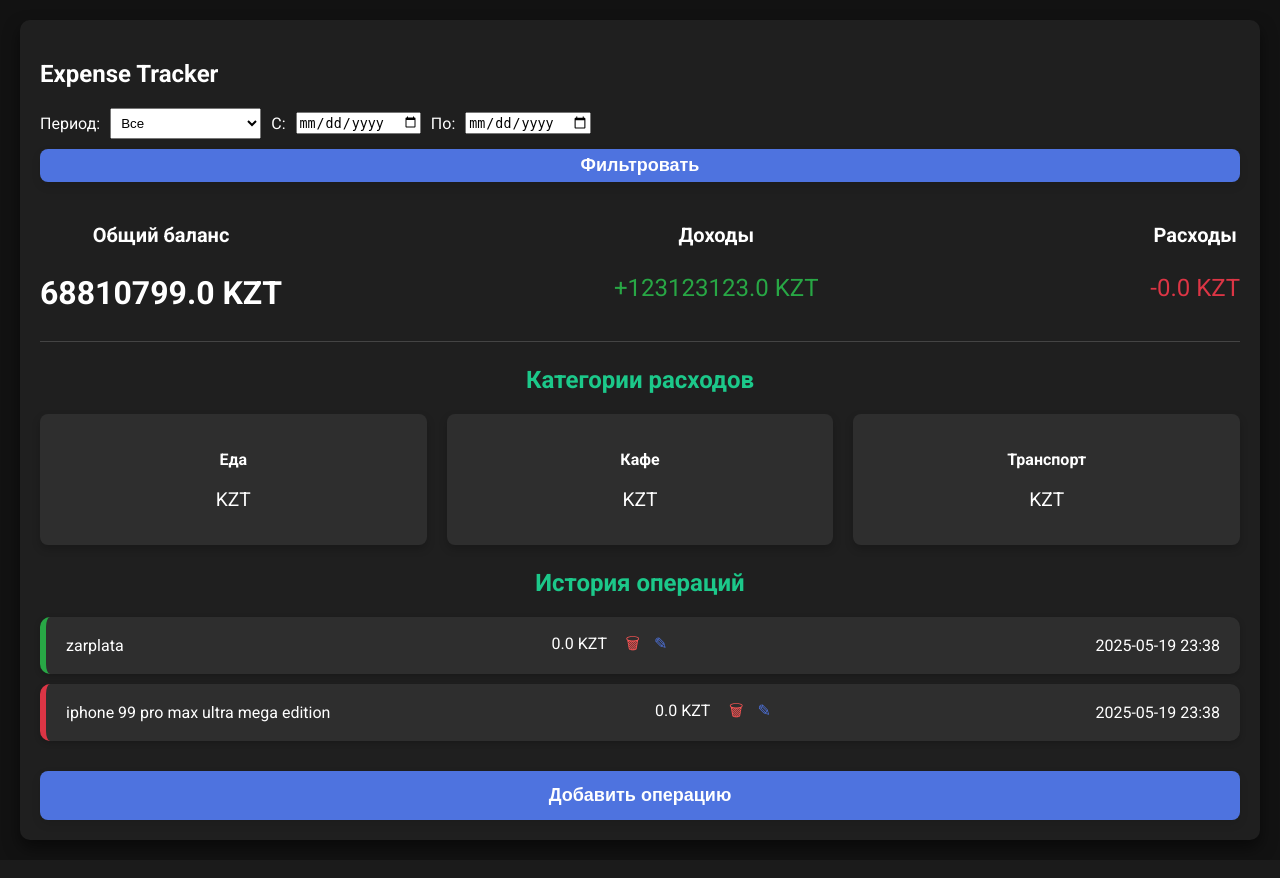
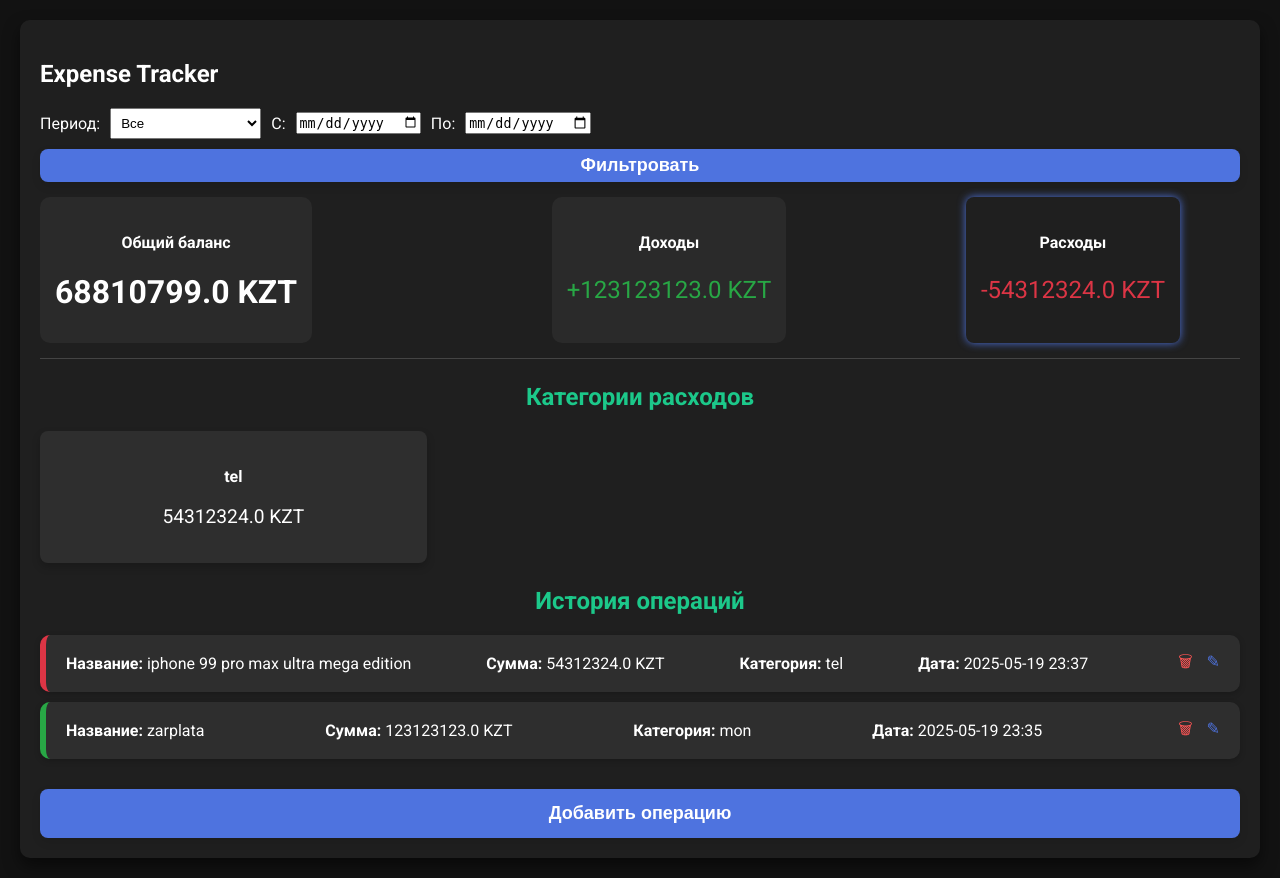
Before and after one commit to AbiCDM/finance-application, a Django app: page / in a window 1280 px wide. Shown: the part 88-966 px from the top of the page. Before the commit the page ends 939 px from the top, so only its background shows below. Run offline with Django 3.2, Linux system fonts and the light colour scheme; a user stored in the database is signed in; data comes from the database, SQL or seed files in the repository; both versions use the stored data as it was after the commit.

Commit message:
category

```diff
--- a/expense/settings.py
+++ b/expense/settings.py
@@ -26,7 +26,7 @@
 
 ALLOWED_HOSTS = ['*']
 
-DEFAULT_AUTO_FIELD = 'django.db.models.BigAutoField'
+
 # Application definition
 
 INSTALLED_APPS = [
@@ -39,6 +39,7 @@
     'django.contrib.sites',
     'home'
 ]
+DEFAULT_AUTO_FIELD = 'django.db.models.BigAutoField'
 SITE_ID = 1
 MIDDLEWARE = [
     'django.middleware.security.SecurityMiddleware',
--- a/home/models.py
+++ b/home/models.py
@@ -18,12 +18,27 @@
     balance = models.FloatField(blank=True , null=True)
 
 
+class Category(models.Model):
+    user = models.ForeignKey(User, on_delete=models.CASCADE, null=True, blank=True)
+    name = models.CharField(max_length=50)
+
+    class Meta:
+        unique_together = ('user', 'name')  # чтобы у одного пользователя не было дубликатов
+
+    def __str__(self):
+        return self.name
+
 class Expense(models.Model):
     user = models.ForeignKey(User , on_delete=models.CASCADE)
     name = models.CharField(max_length=100)
     amount = models.FloatField()
     expense_type = models.CharField(max_length=100 , choices=TYPE)
     date = models.DateTimeField(default=timezone.now)
+    category = models.ForeignKey(Category, null=True, blank=True, on_delete=models.SET_NULL)
+
+
+
+
 
 
 @receiver(post_save, sender=User)
--- a/home/templates/base.html
+++ b/home/templates/base.html
@@ -116,13 +116,30 @@
       }
 
       .balance-info {
+        background-color: #2a2a2a; /* светлее общего фона */
         text-align: center;
-        font-size: 20px;
+        padding: 15px;
+        border-radius: 10px;
+        transition: background-color 0.3s ease;
+        cursor: pointer;
       }
 
       .balance-info h1 {
         font-size: 2rem;
         margin: 10px 0;
+      }
+
+      .balance-info.active-tab {
+        background-color: var(--secondary-color); /* темный фон, как у контейнера */
+      }
+
+      #expense-block {
+        margin-right: 60px; /* уменьшаем отступ слева для расходов */
+      }
+
+
+      #income-block {
+        margin-left: 60px; /* уменьшаем отступ слева для расходов */
       }
 
       .money {
@@ -316,6 +333,11 @@
         box-shadow: 0 2px 10px rgba(0, 0, 0, 0.2);
       }
 
+      .active-tab {
+        box-shadow: 0 0 8px #4e73df;
+        border-radius: 8px;
+      }
+
     </style>
   </head>
   <body>
--- a/home/templates/home.html
+++ b/home/templates/home.html
@@ -27,39 +27,52 @@
     <h4>Общий баланс</h4>
     <h1 id="balance">{{ profile.balance }} KZT</h1>
   </div>
-  <div class="balance-info">
+
+  <div id="income-block" class="balance-info" >
     <h4>Доходы</h4>
     <p id="money-plus" class="money plus">+{{ profile.income }} KZT</p>
   </div>
-  <div class="balance-info">
+
+  <div id="expense-block" class="balance-info">
     <h4>Расходы</h4>
     <p id="money-minus" class="money minus">-{{ profile.expenses }} KZT</p>
   </div>
 </div>
 
 <h3>Категории расходов</h3>
-<div class="categories">
-  <div class="category-card">
-    <h4>Еда</h4>
-    <p>{{ profile.food }} KZT</p>
-  </div>
-  <div class="category-card">
-    <h4>Кафе</h4>
-    <p>{{ profile.cafe }} KZT</p>
-  </div>
-  <div class="category-card">
-    <h4>Транспорт</h4>
-    <p>{{ profile.transport }} KZT</p>
-  </div>
+<div id="expense-categories" class="categories">
+  {% for cat in category_expense %}
+    <div class="category-card">
+      <h4>{{ cat.name }}</h4>
+      <p>{{ cat.total|default:0 }} KZT</p>
+    </div>
+  {% endfor %}
+</div>
+
+<div id="income-categories" class="categories" style="display: none;">
+  {% for cat in category_income %}
+    <div class="category-card">
+      <h4>{{ cat.name }}</h4>
+      <p>{{ cat.total|default:0 }} KZT</p>
+    </div>
+  {% endfor %}
 </div>
 
 <h3>История операций</h3>
 <ul id="list" class="transaction-list">
   {% for transaction in expenses %}
     <li class="{% if transaction.expense_type == 'Positive' %}plus{% else %}minus{% endif %}">
-      <span>{{ transaction.name }}</span>
+      <span><strong>Название:</strong> {{ transaction.name }}</span>
+      <span><strong>Сумма:</strong> {{ transaction.amount }} KZT</span>
+      <span><strong>Категория:</strong>
+        {% if transaction.category %}
+          {{ transaction.category.name }}
+        {% else %}
+          Без категории
+        {% endif %}
+      </span>
+      <span><strong>Дата:</strong> {{ transaction.date|date:"Y-m-d H:i" }}</span>
       <span>
-        {{ transaction.amount }} KZT
         <!-- Delete button -->
         <a href="{% url 'delete_transaction' transaction.id %}"
            onclick="return confirm('Ты точно хочешь удалить эту операцию?');"
@@ -75,7 +88,6 @@
            ✎
         </a>
       </span>
-      <span>{{ transaction.date|date:"Y-m-d H:i" }}</span>
     </li>
   {% endfor %}
 </ul>
@@ -92,12 +104,22 @@
     <form id="form" method="POST">
       {% csrf_token %}
       <div class="form-control">
-        <label for="text">Текст</label>
+        <label for="text">Описание</label>
         <input type="text" name="text" id="text" placeholder="Enter text..." required />
       </div>
       <div class="form-control">
         <label for="amount">Сумма <br /></label>
         <input type="number" name="amount" id="amount" placeholder="Enter amount..." required />
+      </div>
+      <div class="form-control">
+        <label for="category">Категория</label>
+          <select name="category" id="category">
+            <option value="" selected>Без категории</option>
+            {% for cat in categories %}
+              <option value="{{ cat.id }}">{{ cat.name }}</option>
+            {% endfor %}
+        </select>
+        <a href="{% url 'add_category' %}" style="margin-left:10px; font-size: 0.9rem;">+ Добавить новую категорию</a>
       </div>
       <div class="form-control">
         <label for="date">Дата и время</label>
@@ -114,4 +136,32 @@
     </form>
   </div>
 </div>
+
+<script>
+  const incomeBlock = document.getElementById('income-block');
+  const expenseBlock = document.getElementById('expense-block');
+  const incomeCategories = document.getElementById('income-categories');
+  const expenseCategories = document.getElementById('expense-categories');
+
+  function activateBlock(active, inactive) {
+    active.classList.add('active-tab');
+    inactive.classList.remove('active-tab');
+  }
+
+  incomeBlock.addEventListener('click', () => {
+    incomeCategories.style.display = 'flex';
+    expenseCategories.style.display = 'none';
+    activateBlock(incomeBlock, expenseBlock);
+  });
+
+  expenseBlock.addEventListener('click', () => {
+    incomeCategories.style.display = 'none';
+    expenseCategories.style.display = 'flex';
+    activateBlock(expenseBlock, incomeBlock);
+  });
+
+  // По умолчанию подсвечиваем "Расходы"
+  activateBlock(expenseBlock, incomeBlock);
+  incomeCategories.style.display = 'none';
+</script>
 {% endblock %}
--- a/home/urls.py
+++ b/home/urls.py
@@ -15,4 +15,5 @@
     path('logout/', logout_view, name='logout'),
     path('delete/<int:transaction_id>/', delete_transaction, name='delete_transaction'),
     path('edit/<int:transaction_id>/', views.edit_transaction, name='edit_transaction'),
+    path('add_category/', views.add_category, name='add_category'),
 ]
--- a/home/views.py
+++ b/home/views.py
@@ -1,16 +1,18 @@
 from django.shortcuts import render, redirect, get_object_or_404
 from datetime import timedelta, datetime
 from django.utils import timezone
-from .models import Profile, Expense
+from .models import Profile, Expense, Category
 from django.contrib.auth import authenticate, login as user_login, logout as user_logout
 from django.contrib.auth.forms import PasswordResetForm
-from .forms import RegisterForm
+from .forms import RegisterForm, CategoryForm
+from django.db.models import Sum, Q
 
 
 def home(request):
     # Получаем профиль пользователя
     profile = Profile.objects.filter(user=request.user).first()
     expenses = Expense.objects.filter(user=request.user)
+    categories = Category.objects.filter(user=request.user)
 
     # Если профиль не найден, перенаправляем на регистрацию
     if not profile:
@@ -46,6 +48,11 @@
         amount = request.POST.get('amount')
         expense_type = request.POST.get('expense_type')
         date_str = request.POST.get('date')
+        category_id = request.POST.get('category')
+        if category_id:
+            category = Category.objects.get(id=category_id)
+        else:
+            category = None
 
         if not date_str:
             date = timezone.now()
@@ -58,7 +65,8 @@
             amount=amount,
             expense_type=expense_type,
             user=request.user,
-            date=date
+            date=date,
+            category=category
         )
         expense.save()
 
@@ -73,10 +81,22 @@
         profile.save()
         return redirect('/')
 
+
+    category_income = Category.objects.filter(user=request.user, expense__expense_type='Positive').annotate(
+        total=Sum('expense__amount', filter=Q(expense__user=request.user, expense__expense_type='Positive'))
+    ).distinct()
+
+    category_expense = Category.objects.filter(user=request.user, expense__expense_type='Negative').annotate(
+        total=Sum('expense__amount', filter=Q(expense__user=request.user, expense__expense_type='Negative'))
+    ).distinct()
+
     context = {
         'profile': profile,
         'expenses': expenses,
-        'current_datetime': current_datetime
+        'categories': categories,
+        'current_datetime': current_datetime,
+        'category_income': category_income,
+        'category_expense': category_expense,
     }
     return render(request, 'home.html', context)
 
@@ -208,3 +228,17 @@
             'current_datetime': expense.date.strftime('%Y-%m-%dT%H:%M')
         }
         return render(request, 'edit_transaction.html', context)
+
+
+
+def add_category(request):
+    if request.method == 'POST':
+        form = CategoryForm(request.POST)
+        if form.is_valid():
+            category = form.save(commit=False)
+            category.user = request.user
+            category.save()
+            return redirect('home')  # после создания редирект на главную или где нужно
+    else:
+        form = CategoryForm()
+    return render(request, 'add_category.html', {'form': form})
```
Also changed, not shown: home/forms.py (+9 -0 lines), home/templates/add_category.html (added, +9 -0 lines), db.sqlite3, home/migrations/0001_initial.py, home/migrations/0002_auto_20210102_2207.py (deleted), home/migrations/0003_auto_20210102_2208.py (deleted), home/migrations/0004_expense_amount.py (deleted), home/migrations/0005_expense_date.py (deleted), home/migrations/0006_alter_expense_id_alter_profile_id_alter_profile_user.py (deleted), 1 other file.
